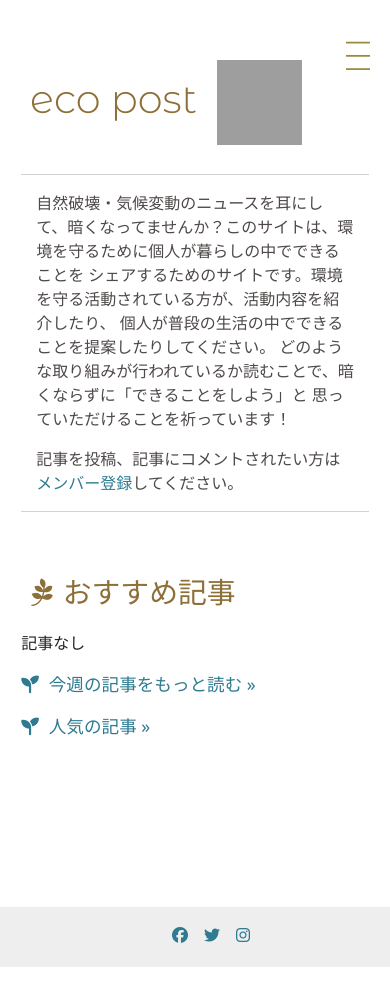
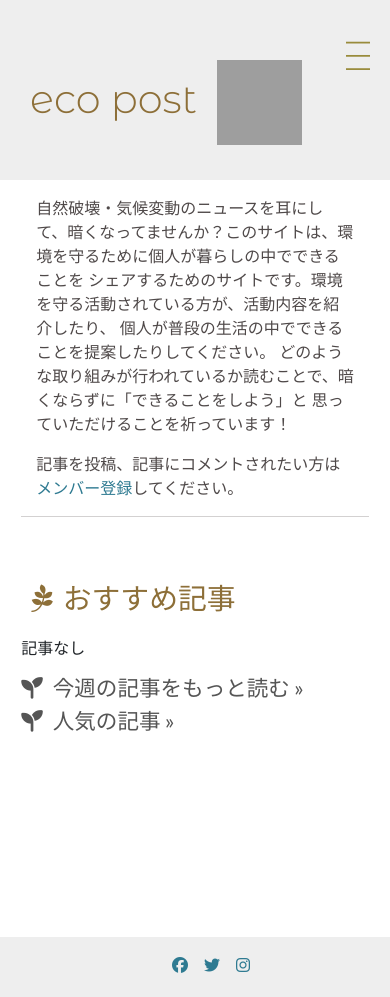
Before and after one commit to rkyzk/eco-post-sep-2023, a Django app: page / in a window 390 px wide. Before the commit the page ends 967 px from the top, so only its background shows below. Run offline with Django 3.2, Linux system fonts and the light colour scheme; data that the repository does not hold is empty; some libraries are stand-ins or nearby versions; grey boxes are pictures that could not be loaded.

Commit message:
見出しのフォントを変更

```diff
--- a/blog/static/blog/css/style.css
+++ b/blog/static/blog/css/style.css
@@ -1,17 +1,25 @@
 /* 全ページ共通 */
 h2 {
-    font-family: 'Montserrat Alternates', sans-serif;
+    font-family: 'M PLUS 1p', sans-serif;
     font-size: 1.8rem;
-    font-weight: 300;
+    font-weight: 400;
     color: rgb(141, 111, 56);
+}
+
+h3 {
+    font-family: 'M PLUS 1p', sans-serif;
+    font-size: 1.6rem;
+    font-weight: 500;
+    color: #555;
 }
 
 h4 {
     font-family: 'Lato', sans-serif;
+    color: #555;
 }
 
-.page-heading {
-    font-size: 2.0rem;
+.page-title {
+    color: #666;
 }
 
 /* base.html */
@@ -23,6 +31,8 @@ h4 {
 .header {
     height: 150px;
     width: 100%;
+    height: 180px;
+    background-color: #eee;
 }
 
 .nav-list {
@@ -53,7 +63,7 @@ h4 {
     font-size: 1.5rem;
     rotate: 90deg;
     color: rgb(153, 139, 59);
-    background-color: #fff;
+    background-color: #eee;
 }
 
 .mobile-header {
--- a/blog/templates/blog/base.html
+++ b/blog/templates/blog/base.html
@@ -17,6 +17,7 @@
     <link
         href="https://fonts.googleapis.com/css2?family=Lato:wght@400&family=Montserrat+Alternates:wght@300&display=swap"
         rel="stylesheet">
+    <link href="https://fonts.googleapis.com/css?family=M+PLUS+1p" rel="stylesheet">
     <link rel="stylesheet" href="{% static 'blog/css/style.css' %}">
     <script defer src="https://ajax.googleapis.com/ajax/libs/jquery/3.6.4/jquery.min.js"></script>
     <script defer src="//cdnjs.cloudflare.com/ajax/libs/lodash.js/0.10.0/lodash.min.js"></script>
--- a/blog/templates/blog/index.html
+++ b/blog/templates/blog/index.html
@@ -2,8 +2,7 @@
 {% block content %}
 <!-- 冒頭の説明 -->
 <div class="container d-flex justify-content-center">
-    <div class="intro-box mt-2">
-        <hr>
+    <div class="intro-box mt-3">
         <p>自然破壊・気候変動のニュースを耳にして、暗くなってませんか？このサイトは、環境を守るために個人が暮らしの中でできることを
             シェアするためのサイトです。環境を守る活動されている方が、活動内容を紹介したり、
             個人が普段の生活の中でできることを提案したりしてください。
@@ -32,10 +31,10 @@
             <!-- 今週の記事と人気の記事へのリンク -->
             <div class="links-to-posts">
                 <a href="{% url 'recent_posts' %}">
-                    <p><i class="fa-solid fa-seedling big-space-right"></i>今週の記事をもっと読む &raquo;</p>
+                    <h4><i class="fa-solid fa-seedling big-space-right"></i>今週の記事をもっと読む &raquo;</h4>
                 </a>
                 <a href="{% url 'popular_posts' %}" class="mt-4">
-                    <p><i class="fa-solid fa-seedling big-space-right"></i>人気の記事 &raquo;</p>
+                    <h4><i class="fa-solid fa-seedling big-space-right"></i>人気の記事 &raquo;</h4>
                 </a>
             </div>
         </div>
--- a/blog/templates/blog/post_detail.html
+++ b/blog/templates/blog/post_detail.html
@@ -5,7 +5,7 @@
     <div class="content">
         <section class="d-md-flex title-img-box">
             <div class="title-box">
-                <h1 class="title">{{post.title}}</h1>
+                <h2 class="title">{{post.title}}</h2>
                 <div>
                     <span class="text-secondary"><em>投稿者: {{post.author}}</em></span>
                     <div class="date-city d-flex justify-content-end text-secondary">
@@ -91,6 +91,7 @@
             {% endif %}
         </section>
         <!-- 記事が投稿されていたらコメントセクション -->
+        <hr>
         {% if post.status == 1 %}
         <section class="d-lg-flex justify-content-between mt-5 comments">
             <div class="comments-left">
--- a/blog/templates/blog/search_posts.html
+++ b/blog/templates/blog/search_posts.html
@@ -57,7 +57,7 @@
     <div class="content">
         {% if search %}
         {% if no_input %}
-        <p class="warning mt-3">検索ワードを入力してください。</p>
+        <p class="mt-3" style="color: red; text-align: center;">検索ワードを入力してください。</p>
         {% else %}
         <div class="row posts">
             <h2>検索結果<span class="item-right">{{posts|length}}件</span></h2>
--- a/ecopost/settings.py
+++ b/ecopost/settings.py
@@ -32,7 +32,7 @@ TEMPLATES_DIR = os.path.join(BASE_DIR, 'templates')
 SECRET_KEY = os.environ.get('SECRET_KEY')
 
 # SECURITY WARNING: don't run with debug turned on in production!
-DEBUG = False
+DEBUG = True
 
 # This allows summer note to be loaded on the deployed project.
 X_FRAME_OPTIONS = 'SAMEORIGIN'
@@ -154,7 +154,7 @@ USE_TZ = True
 
 # Static files (CSS, JavaScript, Images)
 # https://docs.djangoproject.com/en/3.2/howto/static-files/
-django_heroku.settings(locals())
+# django_heroku.settings(locals())
 
 STATIC_URL = '/static/'
 
```
Also changed, not shown: other parts of blog/static/blog/css/style.css (+29 -8 lines).
